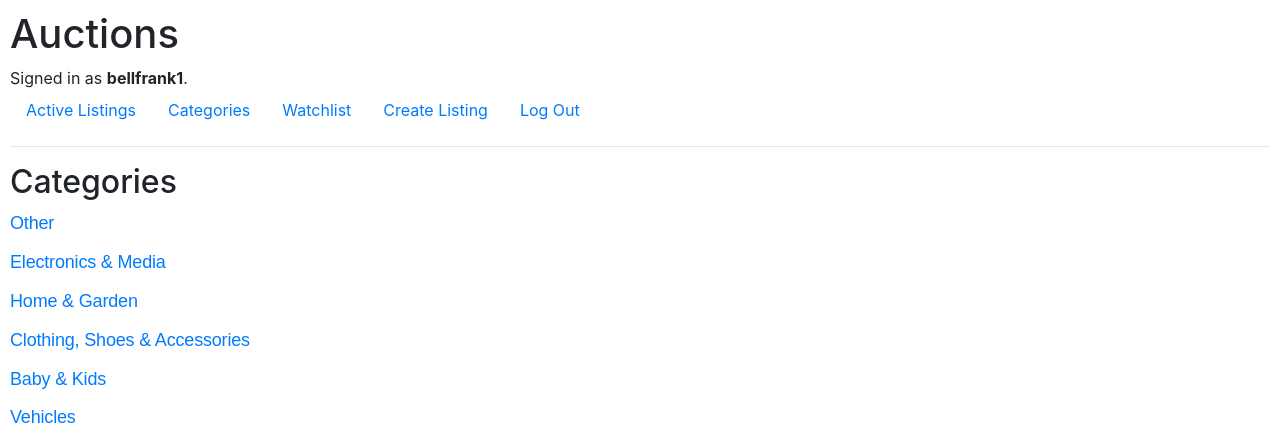
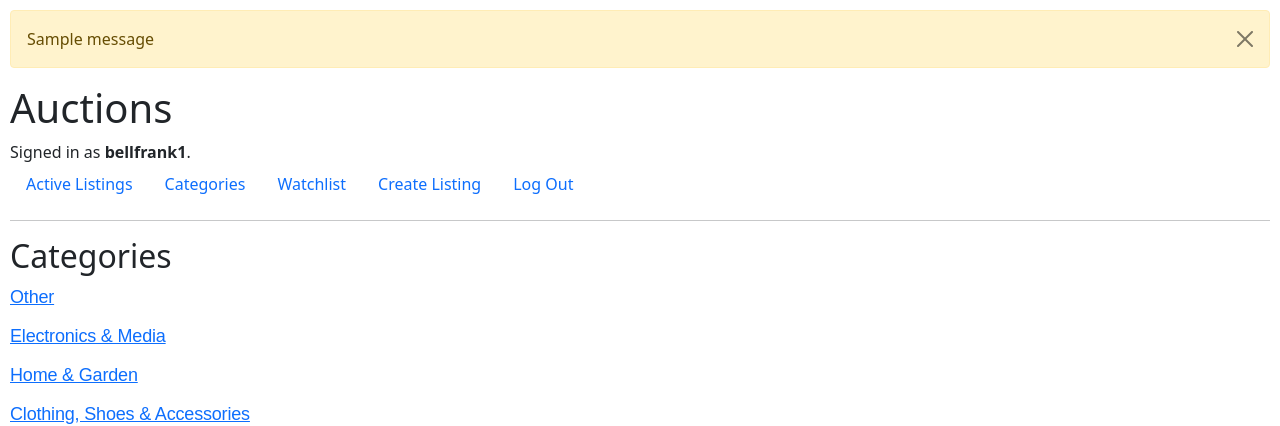
Before and after one commit to bellfrank/commerce, a Django app: page /categories in a window 1280 px wide. Shown: the top 426 px of the page. Run offline with Django 3.2, Linux system fonts and the light colour scheme; a user stored in the database is signed in; data comes from the database, SQL or seed files in the repository; both versions use the stored data as it was after the commit; tables that the repository leaves empty hold one stand-in row (values such as "Sample post"); one stand-in notice (Sample message) is shown; some libraries are stand-ins or nearby versions.

Commit message:
added message pop up succesfully

```diff
--- a/auctions/templates/auctions/layout.html
+++ b/auctions/templates/auctions/layout.html
@@ -3,11 +3,19 @@
 <html lang="en">
     <head>
         <title>{% block title %}Auctions{% endblock %}</title>
-        <link rel="stylesheet" href="https://stackpath.bootstrapcdn.com/bootstrap/4.4.1/css/bootstrap.min.css" integrity="sha384-Vkoo8x4CGsO3+Hhxv8T/Q5PaXtkKtu6ug5TOeNV6gBiFeWPGFN9MuhOf23Q9Ifjh" crossorigin="anonymous">
+        <link href="https://cdn.jsdelivr.net/npm/bootstrap@5.1.3/dist/css/bootstrap.min.css" rel="stylesheet" integrity="sha384-1BmE4kWBq78iYhFldvKuhfTAU6auU8tT94WrHftjDbrCEXSU1oBoqyl2QvZ6jIW3" crossorigin="anonymous">
         <link href="{% static 'auctions/styles.css' %}" rel="stylesheet">
     </head>
     <body>
-        <h1>Auctions</h1>
+        {% if messages %}
+            {% for message in messages %}
+            <div class="alert alert-warning alert-dismissible fade show" role="alert">
+                {{message}}
+                <button type="button" class="btn-close" data-bs-dismiss="alert" aria-label="Close"></button>
+            </div>
+            {% endfor %}
+        {% endif %}
+            <h1>Auctions</h1>
         <div>
             {% if user.is_authenticated %}
                 Signed in as <strong>{{ user.username }}</strong>.
--- a/auctions/views.py
+++ b/auctions/views.py
@@ -167,10 +167,13 @@ def listing_page(request, listing_id):
             if form.is_valid():
                 listing.save()
                 form.save()
-                success_message = "Bid Placed Succesfully!"
+                # success_message = "Bid Placed Succesfully!"
+                messages.success(request, ('Your bid has been placed Succesfully!'))
+
                 # return HttpResponseRedirect(reverse('listing_page', args=[str(listing_id)]))
         else:
             success_message = "Bid must be higher than highest bid price."
+
 
     return render(request, "auctions/listing.html",{
         "listing": listing,
@@ -220,6 +223,8 @@ def add_comment(request, listing_id):
 
         if form.is_valid():
             form.save()
+            messages.success(request, ('Your comment was succesfully posted!'))
+
                 # return HttpResponseRedirect(reverse('listing_page', args=[str(listing_id)]))
 
     return render(request, "auctions/listing.html",{
```
Also changed, not shown: db.sqlite3.
